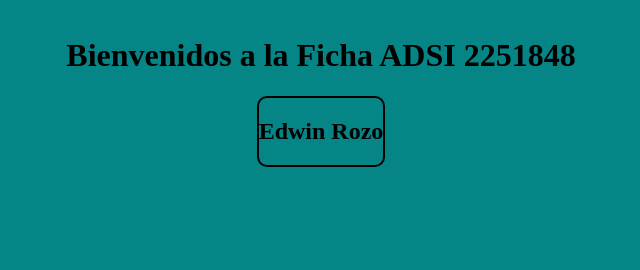
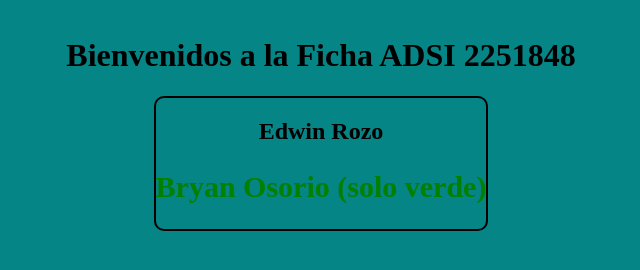
Before and after one commit to erozog125/Project_2251848, a plain HTML site: page index.html in a window 1280 px wide. Shown: the whole page, without its empty margins (319-959 px from the left). Drawn offline with Linux system fonts and the light colour scheme.

Commit message:
solo verde, los del sur

```diff
--- a/index.html
+++ b/index.html
@@ -11,6 +11,7 @@
     <main>
         <div class="container">
             <h2>Edwin Rozo</h2>
+            <h2 class="bryan">Bryan Osorio (solo verde)</h2>
         </div>
     </main>
 </body>
@@ -40,5 +41,9 @@
         box-shadow: white;
         text-align: center;
     }
+    .bryan{
+        font-size: 30px;
+        color: green;
+    }
 </style>
 </html>
```
